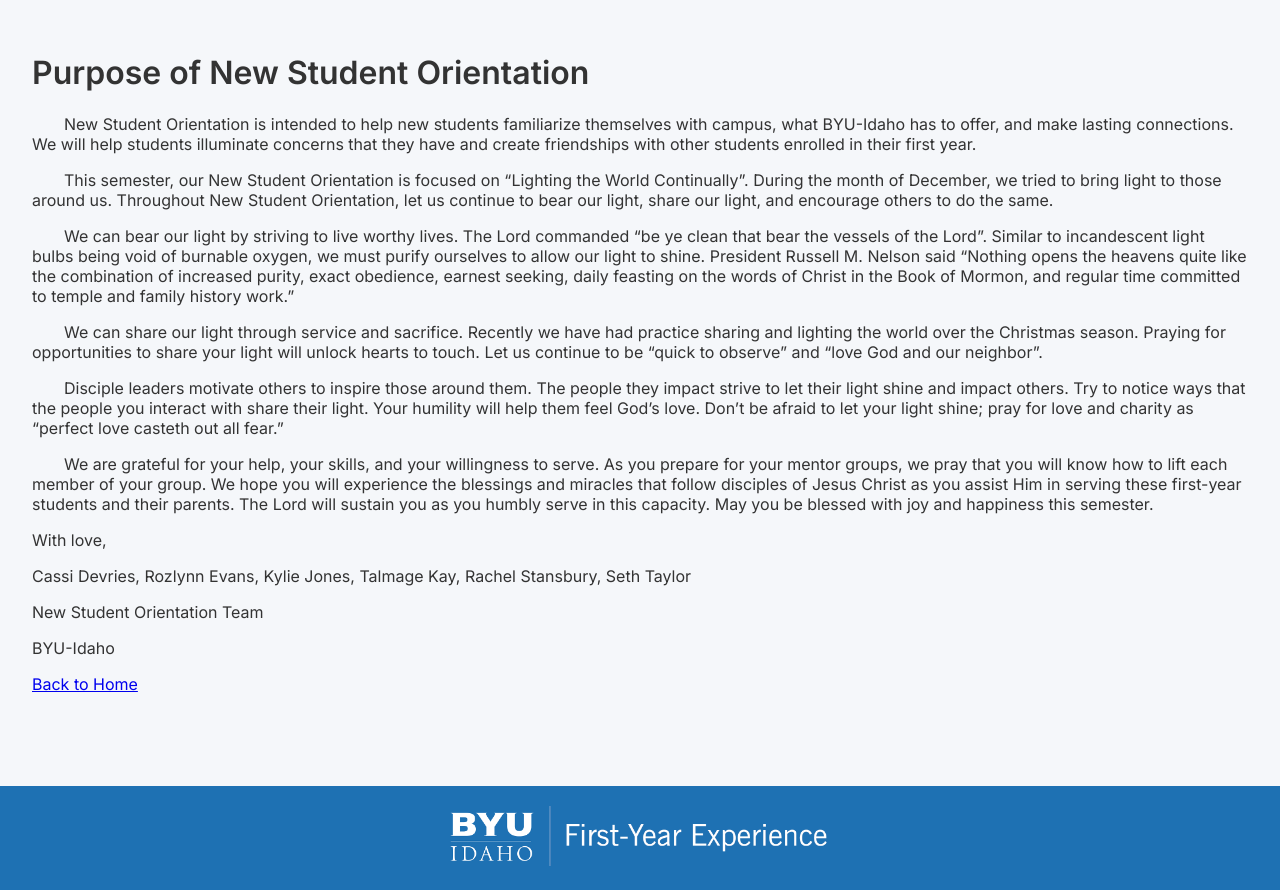
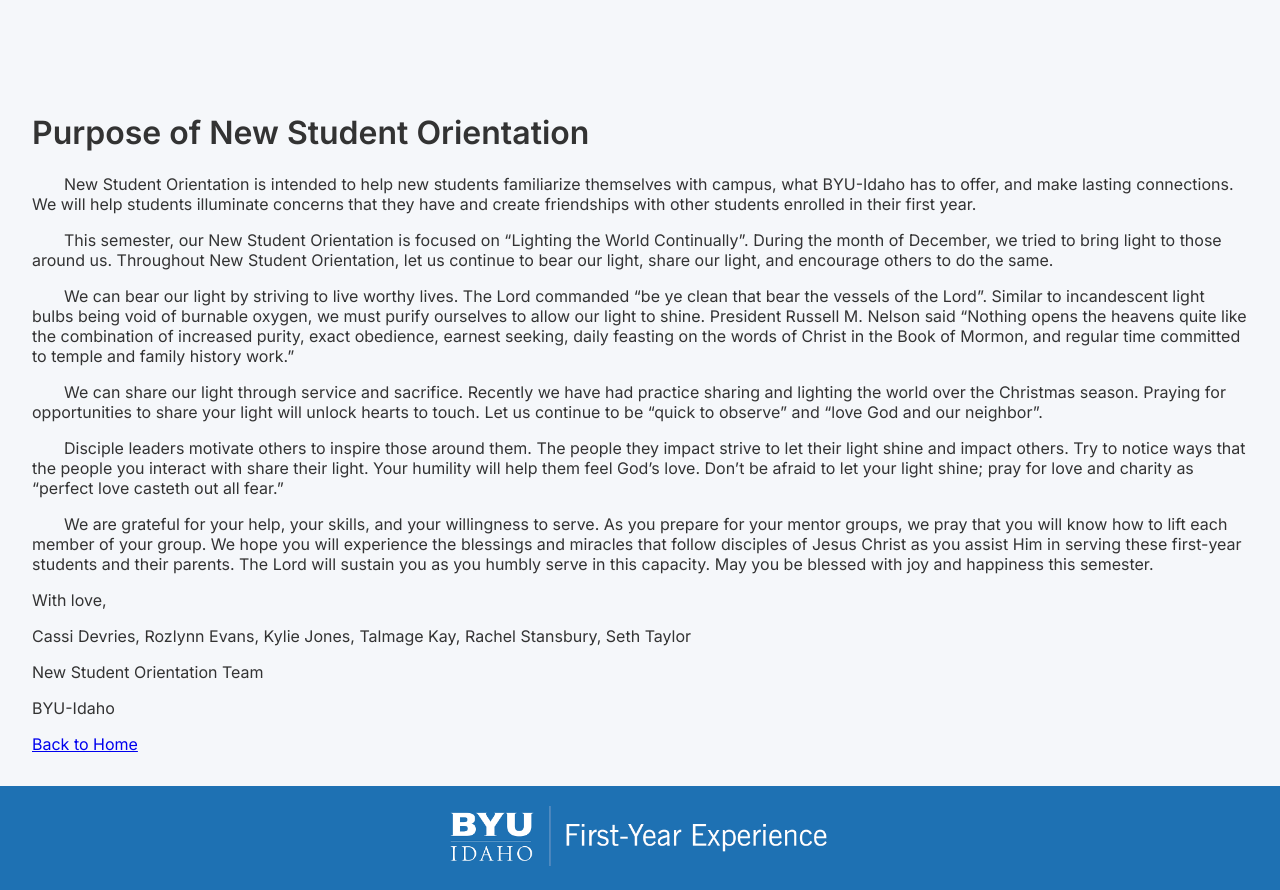
Before and after one commit to bustedchickn/nso_schedules, a Flask app: page /welcome in a window 1280 px wide. Run offline with Flask 3, Linux system fonts and the light colour scheme.

Commit message:
Update style.css

```diff
--- a/static/style.css
+++ b/static/style.css
@@ -46,13 +46,16 @@ html {
   transform: scale(0.97);
   transition: transform 0.1s;
 }
-
+body {
+  padding-top: 60px; /* prevents content from hiding under fixed nav */
+}
 
 
 
 
 /* Content wrapper with side margin */
 .content {
+
   flex: 1;
   margin: 2rem;
   box-sizing: border-box;
```
